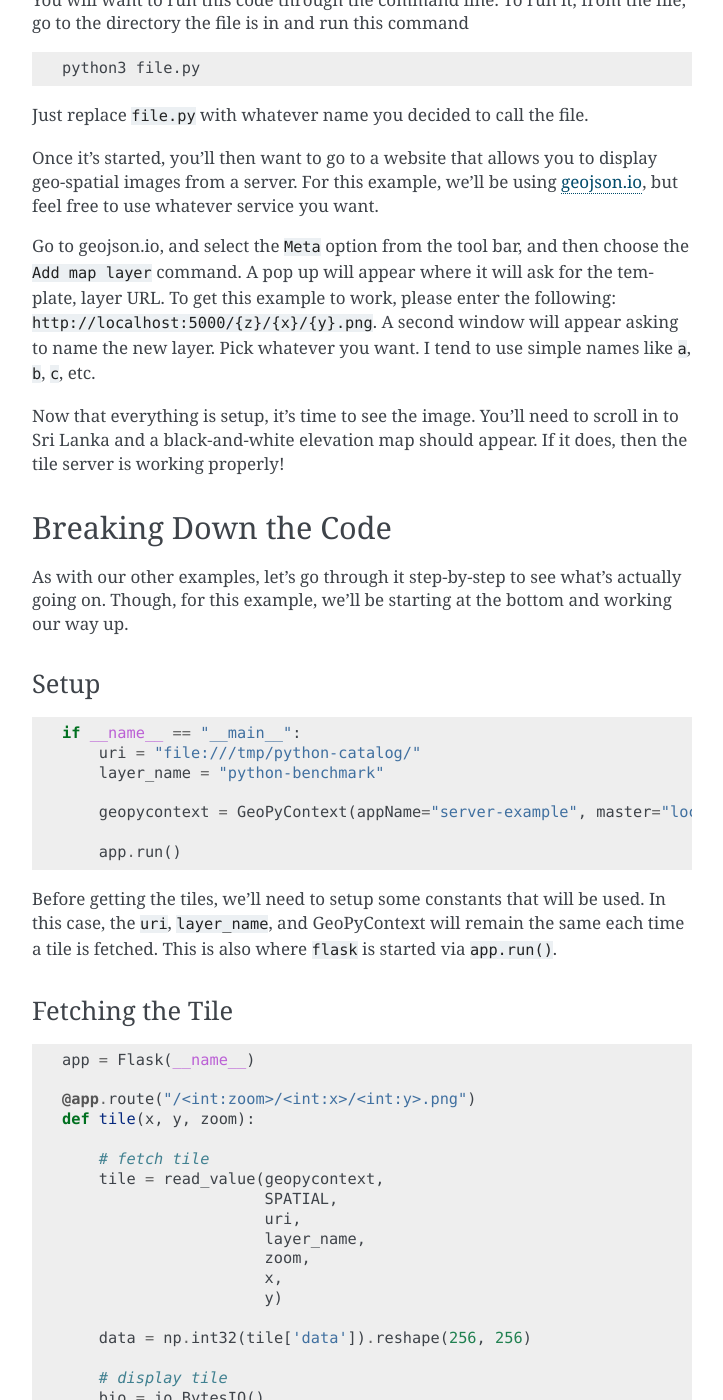
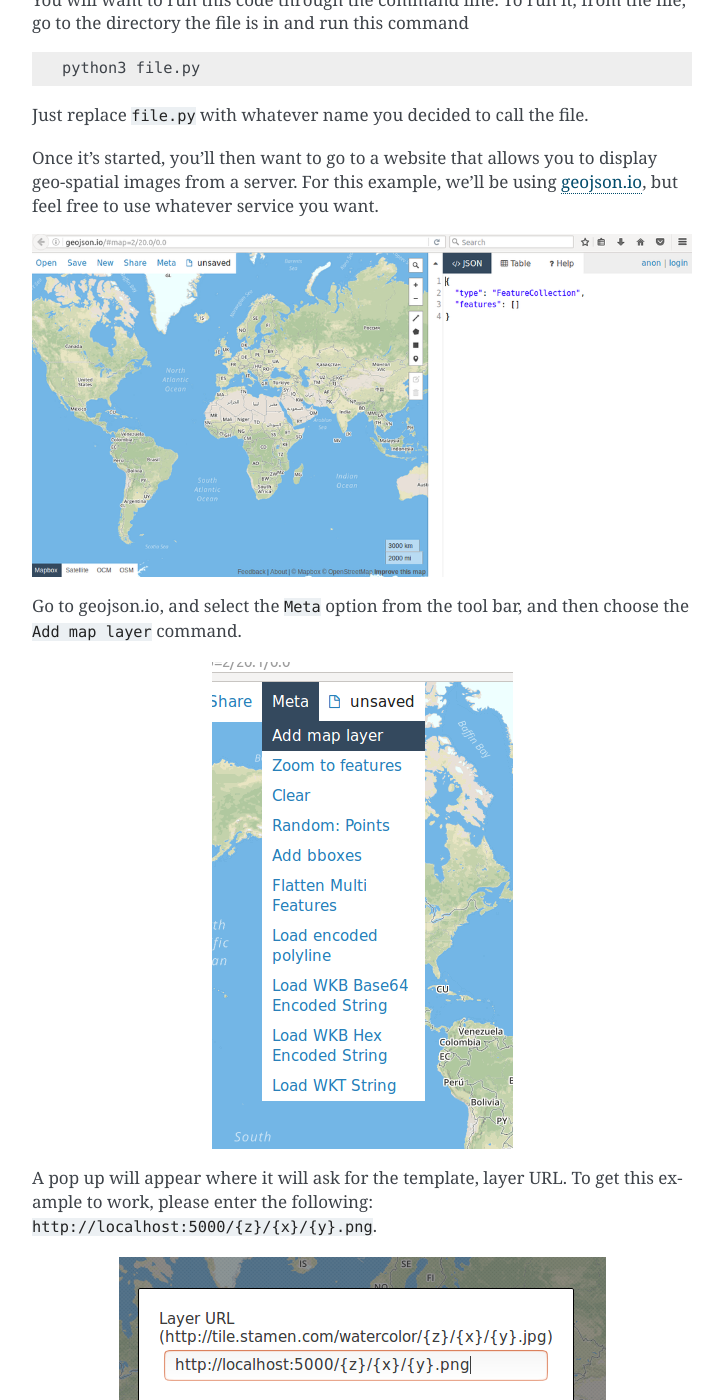
Before and after one commit to locationtech-labs/geopyspark, a Sphinx documentation site: the page built from docs/greyscale_tile_server_example.rst, in a window 1280 px wide and 1400 px high, scrolled down 1453 px. Shown: the whole window, without its empty margins (388-1111 px from the left). Built offline with Sphinx 7.4.7, drawn with Linux system fonts in a browser that asks for light colours; some of the changed text lies outside the part shown.

Commit message:
Added pictures to greayscale tile server example

```diff
--- a/docs/greyscale_tile_server_example.rst
+++ b/docs/greyscale_tile_server_example.rst
@@ -81,16 +81,30 @@
 `geojson.io <http://geojson.io>`_, but feel free to use whatever service you
 want.
 
+.. image:: pictures/geojson.png
+   :align: center
+
 Go to geojson.io, and select the ``Meta`` option from the tool bar, and then
-choose the ``Add map layer`` command. A pop up will appear where it will ask
-for the template, layer URL. To get this example to work, please enter the
-following: ``http://localhost:5000/{z}/{x}/{y}.png``. A second window will
-appear asking to name the new layer. Pick whatever you want. I tend to use
-simple names like ``a``, ``b``, ``c``, etc.
+choose the ``Add map layer`` command.
+
+.. image:: pictures/toolbar.png
+   :align: center
+
+A pop up will appear where it will ask for the template, layer URL. To get this example to work,
+please enter the following: ``http://localhost:5000/{z}/{x}/{y}.png``.
+
+.. image:: pictures/address.png
+   :align: center
+
+A second window will appear asking to name the new layer. Pick whatever you want.
+I tend to use simple names like ``a``, ``b``, ``c``, etc.
+
+.. image:: pictures/greyscale_example.png
+   :align: center
 
 Now that everything is setup, it's time to see the image. You'll need to scroll
-in to Sri Lanka and a black-and-white elevation map should appear. If it does,
-then the tile server is working properly!
+in to Sri Lanka and a black-and-white elevation map should appear. If what
+you're seeing matches the image above, then the tile server works!
 
 
 Breaking Down the Code
```
Also changed, not shown: other parts of docs/greyscale_tile_server_example.rst (+2 -2 lines), docs/pictures/address.png (added), docs/pictures/geojson.png (added), docs/pictures/greyscale_example.png (added), docs/pictures/sentinel_image.png (added), docs/pictures/toolbar.png (added).
